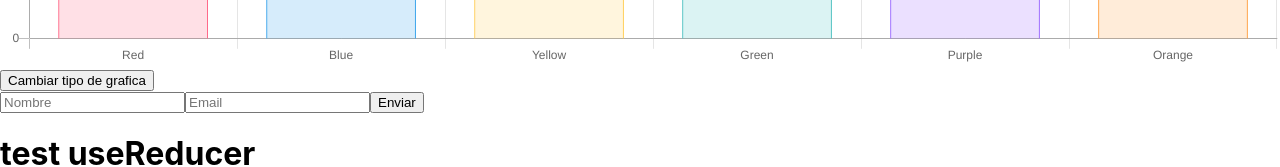
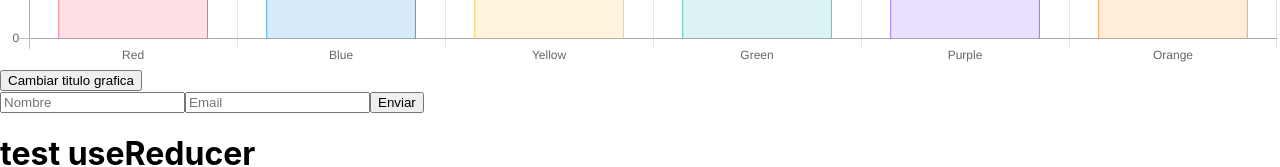
Before and after one commit to nikacer/react-hooks-y-redux, a React (Create React App) app: page / in a window 1280 px wide. Shown: the part 1813-1980 px from the top of the page. Built offline with nearby package versions, Linux system fonts and the light colour scheme.

Commit message:
acceso a eventos externos

```diff
--- a/src/compoments/refs/Refs.jsx
+++ b/src/compoments/refs/Refs.jsx
@@ -15,7 +15,9 @@ function Refs() {
   const inputExample = useRef(null);
   let { user, login, logout } = useContext(UserContext);
   const cambioGrafica = () => {
-    inputExample.current.cambioTitle(Math.random() + " - otro");
+    inputExample.current.cambioTitle(
+      Math.round(Math.random() * 100) + " - otro"
+    );
   };
 
   return (
@@ -26,7 +28,7 @@ function Refs() {
       </button>
       <h1>Graficas</h1>
       <HerenciaRef ref={inputExample} />
-      <button onClick={cambioGrafica}>Cambiar tipo de grafica</button>
+      <button onClick={cambioGrafica}>Cambiar titulo grafica</button>
     </Fragment>
   );
 }
@@ -86,6 +88,7 @@ const HerenciaRef = forwardRef((props, ref) => {
       },
     });
   };
+
   useImperativeHandle(ref, () => ({
     cambioTitle: (newTitle) => {
       graph.options.title.text = newTitle;
```
